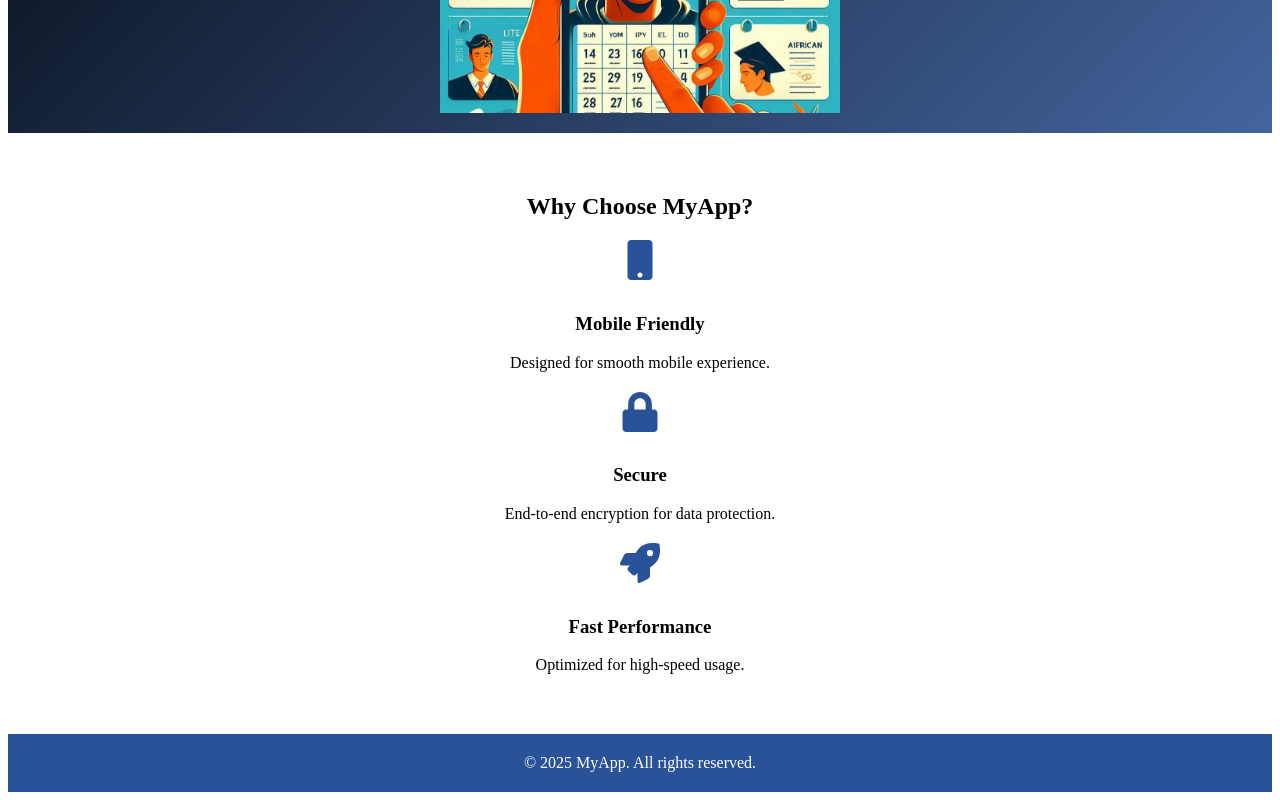
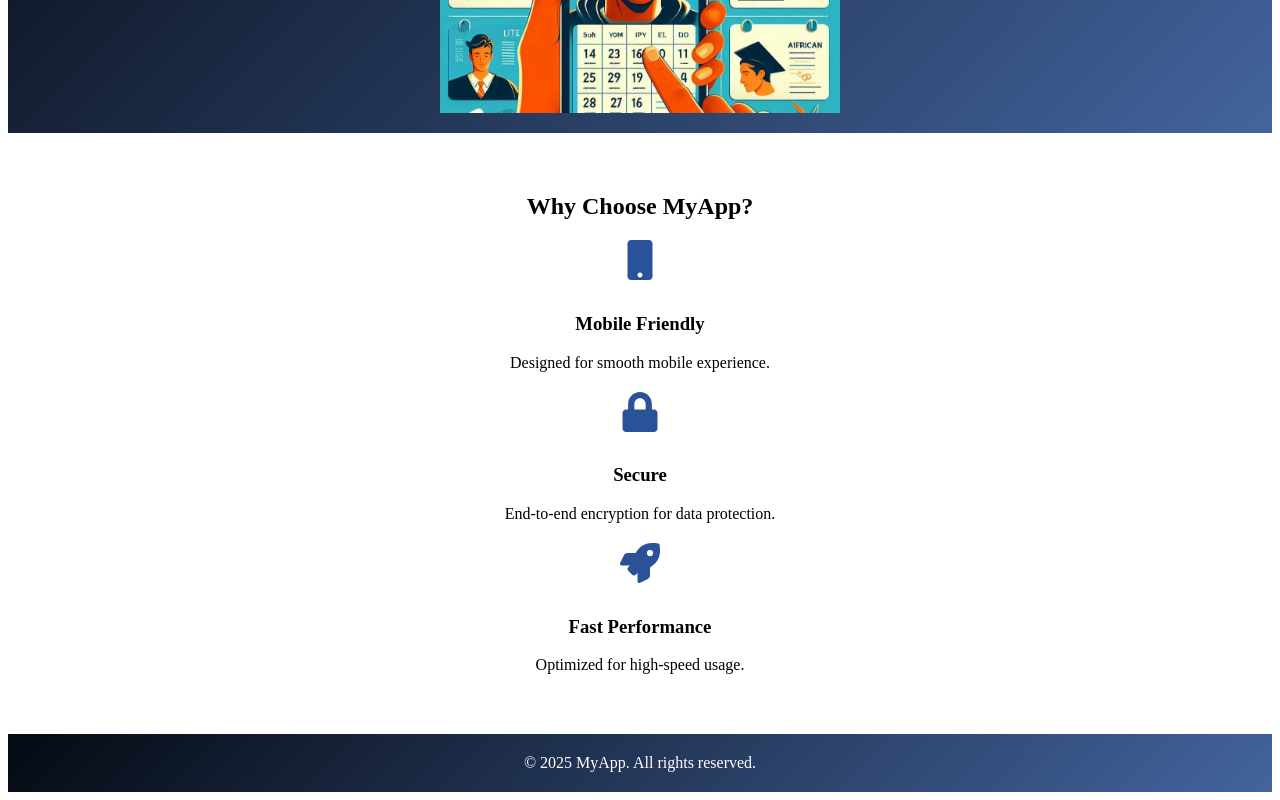
Before and after one commit to IsaacPhiri/Mobile-App-Landing-Page, a React (Vite) app: page / in a window 1280 px wide. Shown: the part 319-1119 px from the top of the page. Built offline with nearby package versions, Linux system fonts and the light colour scheme; the HTML template or start-up script is replaced by a standard one.

Commit message:
fix: update Footer background to a gradient

```diff
--- a/src/components/Footer.jsx
+++ b/src/components/Footer.jsx
@@ -3,7 +3,7 @@ import styled from "styled-components";
 const FooterContainer = styled.div`
   text-align: center;
   padding: 20px;
-  background: #2a5298;
+  background: linear-gradient(135deg, #050a13, #43649e);
   color: white;
 `;
 
```
